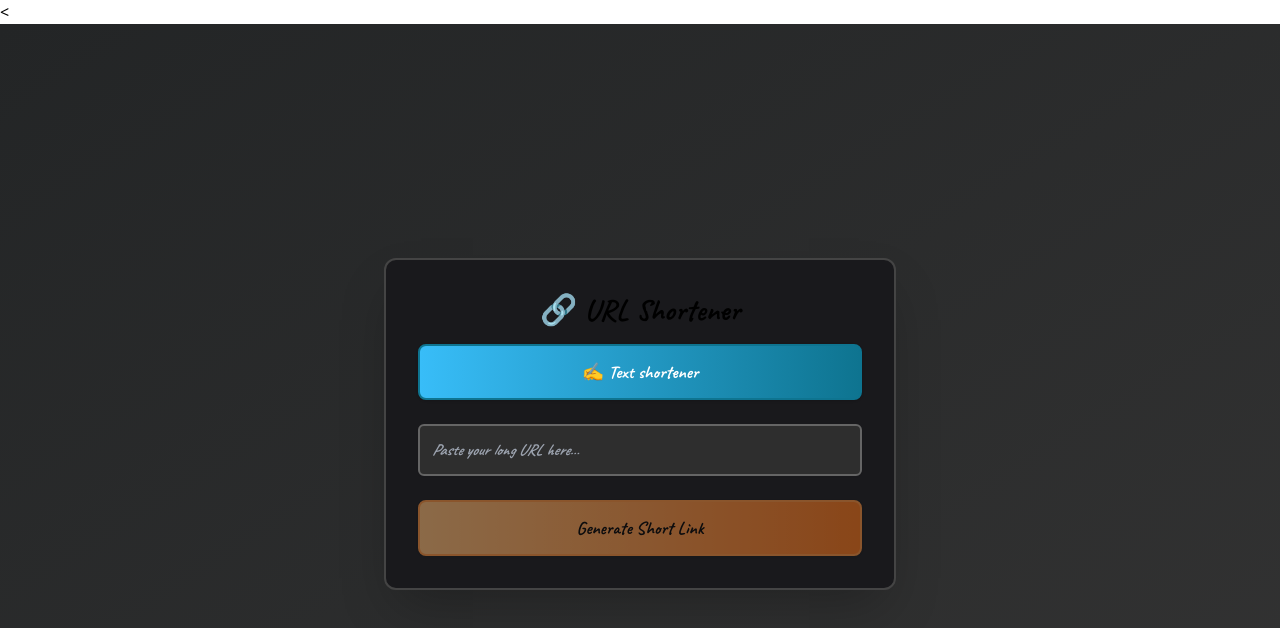
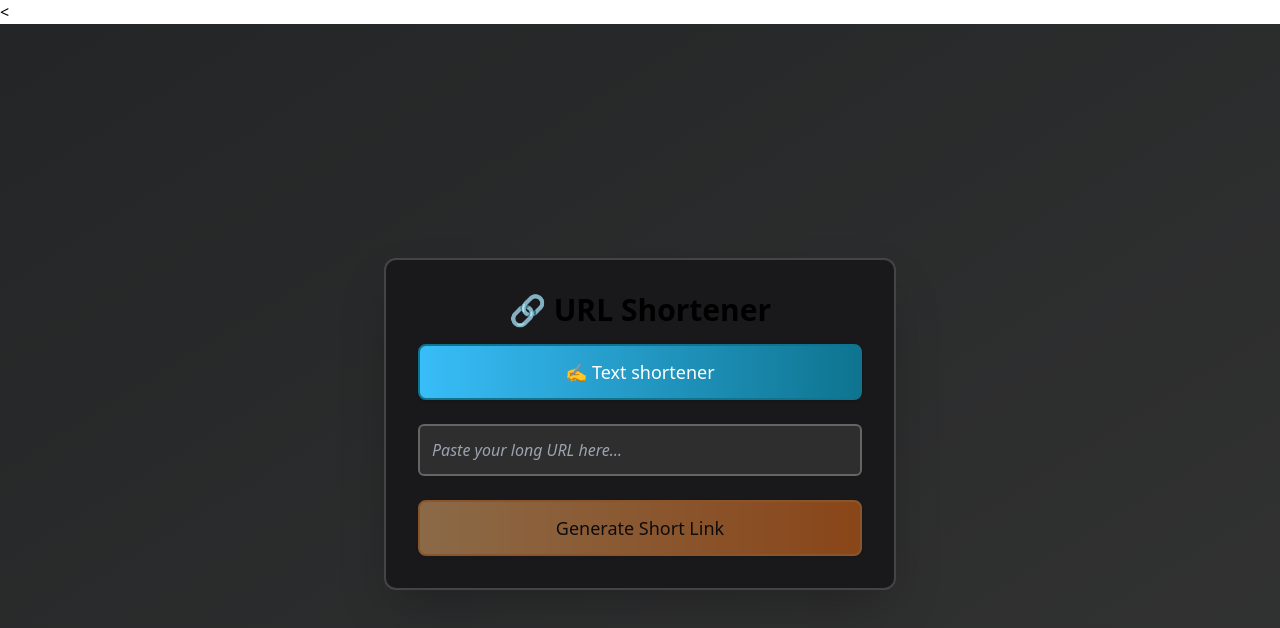
Before and after one commit to yash-io/SuS, a React (Vite) app: page / in a window 1280 px wide. Shown: the top 628 px of the page. Built offline with nearby package versions, Linux system fonts and the light colour scheme.

Commit message:
Update tailwind.config.js

```diff
--- a/tailwind.config.js
+++ b/tailwind.config.js
@@ -9,9 +9,7 @@ export default {
        'xs': '475px',
        'xss': '300px',
      },
-     fontFamily: {
-  handwriting: ['"Caveat"', 'cursive'],
-},
+
    },
  },
  plugins: [],
```
